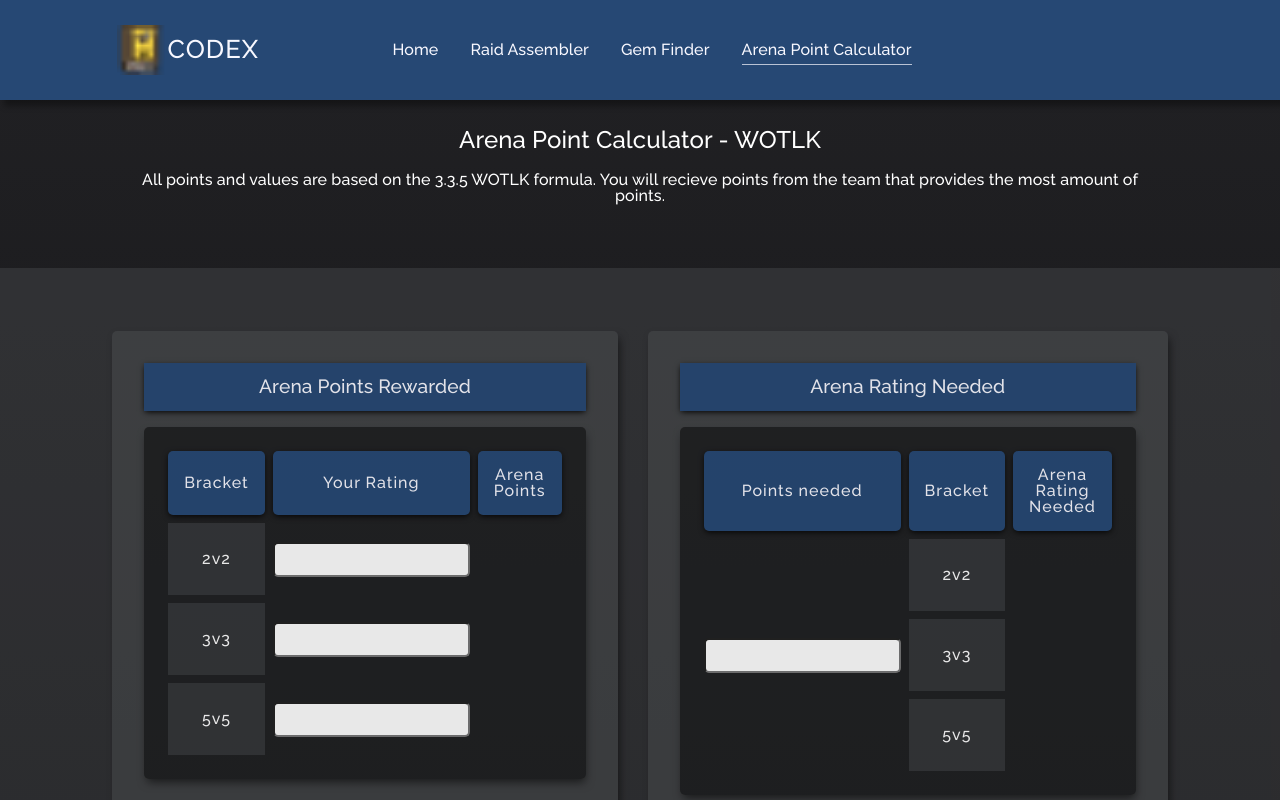
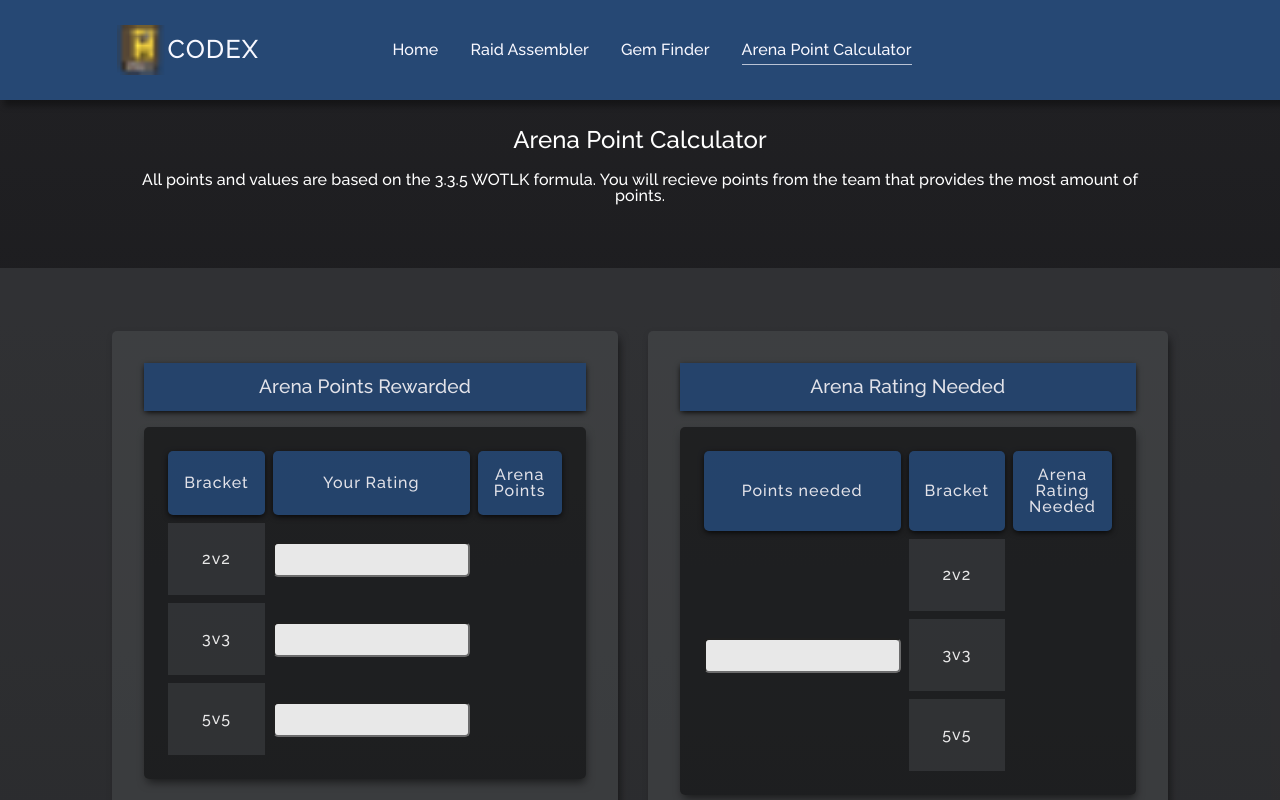
Before and after one commit to MarcusMohns/Codex-Online, a React (Create React App) app: page /arenapointcalculator in a window 1280 px wide. Shown: the top 800 px of the page. Built offline with nearby package versions, Linux system fonts and the light colour scheme.

Commit message:
removed - wotlk , redundant

```diff
--- a/src/pages/arenapointcalculator.js
+++ b/src/pages/arenapointcalculator.js
@@ -92,7 +92,7 @@ function Arenapointcalculator() {
 
   return (
     <>
-      <Header>Arena Point Calculator - WOTLK </Header>
+      <Header>Arena Point Calculator</Header>
       <SubHeader>
         All points and values are based on the 3.3.5 WOTLK formula. You will
         recieve points from the team that provides the most amount of points.
```
